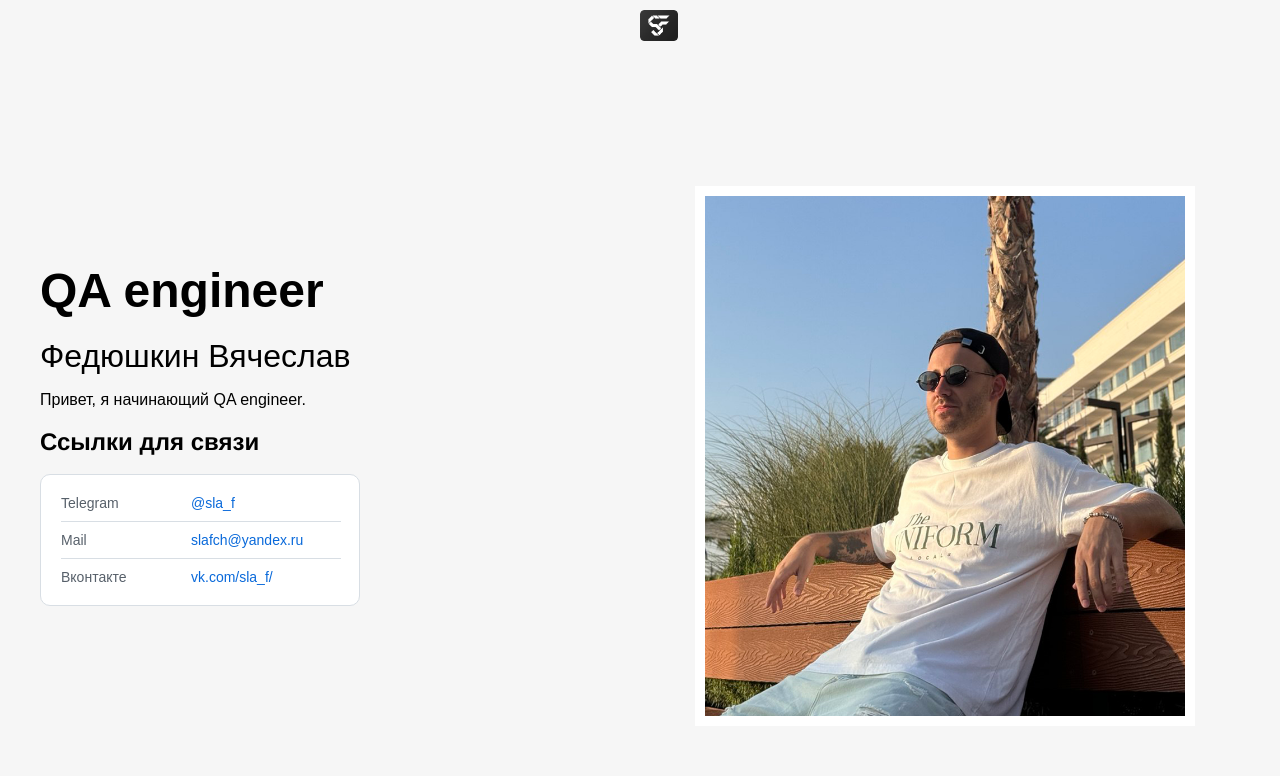
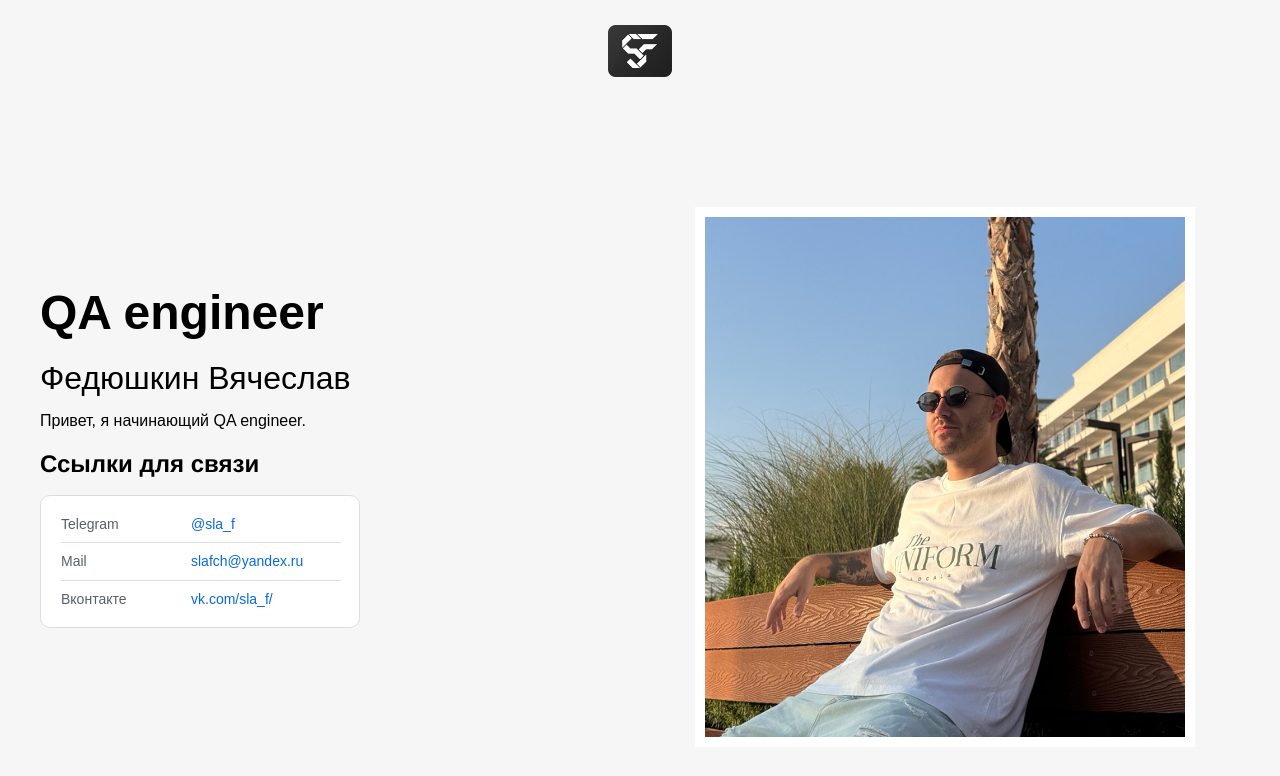
Before and after one commit to Slafchik/-HTML-CSS, a plain HTML site: page index.html in a window 1280 px wide. Drawn offline with nearby package versions, Linux system fonts and the light colour scheme.

Commit message:
style.css

```diff
--- a/style.css
+++ b/style.css
@@ -23,10 +23,16 @@ h3 {
 
 
 .header {
-  width: 3%;
-  padding: 10px 0;
-  margin-left: 50%;
-  margin-right: 50%;
+  width: 100%;
+  display:flex;
+  justify-content: center;
+}
+
+.logo_s1 {
+  width: 5%;
+  display:block;
+  justify-content: center;
+  Padding-top: 25px;
 }
 
 .hero {
```
